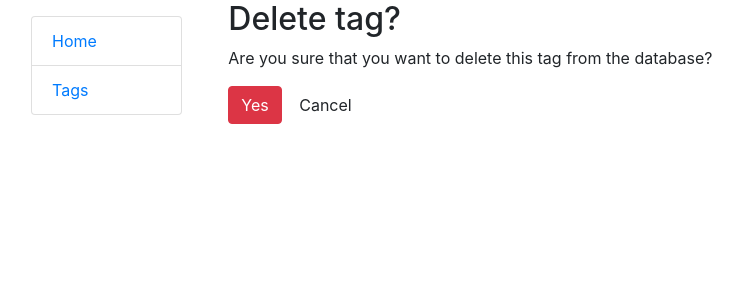
After one commit to vkrasnovyd/to-do-list, a Django app: page /tags/1/delete/ in a window 1280 px wide. The commit adds this page. Shown: the top 300 px of the page, without its empty margins (0-744 px from the left). Run offline with Django 5.2, Linux system fonts and the light colour scheme; tables that the repository leaves empty hold one stand-in row (values such as "Sample post"); some libraries are stand-ins or nearby versions.

Commit message:
Add TagDeleteView

```diff
--- a/TODO_list/urls.py
+++ b/TODO_list/urls.py
@@ -4,12 +4,14 @@ from TODO_list.views import (
     TagListView,
     TagCreateView,
     TagUpdateView,
+    TagDeleteView,
 )
 
 urlpatterns = [
     path("tags/", TagListView.as_view(), name="tags_list"),
     path("tags/create/", TagCreateView.as_view(), name="tags_create"),
     path("tags/<int:pk>/update/", TagUpdateView.as_view(), name="tags_update"),
+    path("tags/<int:pk>/delete/", TagDeleteView.as_view(), name="tags_delete"),
 ]
 
 app_name = "todo_list"
--- a/TODO_list/views.py
+++ b/TODO_list/views.py
@@ -31,3 +31,14 @@ class TagUpdateView(generic.UpdateView):
         context = super(TagUpdateView, self).get_context_data()
         context["form_object_name"] = "tag"
         return context
+
+
+class TagDeleteView(generic.DeleteView):
+    model = Tag
+    template_name = "confirm_delete.html"
+    success_url = reverse_lazy("todo_list:tags_list")
+
+    def get_context_data(self, **kwargs):
+        context = super(TagDeleteView, self).get_context_data()
+        context["object_name"] = "tag"
+        return context
--- /dev/null
+++ b/templates/confirm_delete.html
@@ -0,0 +1,17 @@
+{% extends 'base.htm' %}
+
+{% load crispy_forms_filters %}
+
+{% block title %}
+  Delete {{ object_name }}
+{% endblock %}
+
+{% block content %}
+  <h1 class="h2">Delete {{ object_name }}?</h1>
+  <p class="mb-0">Are you sure that you want to delete this {{ object_name }} from the database?</p>
+  <form action="" method="post" class="pt-3">
+    {% csrf_token %}
+    <input type="submit" value="Yes" class="btn btn-danger">
+    <a href="{{ request.GET.next }}" class="btn btn-gray-300">Cancel</a>
+  </form>
+{% endblock %}
--- a/templates/todo_list/tag_list.html
+++ b/templates/todo_list/tag_list.html
@@ -20,7 +20,7 @@
         <td>{{ tag.id }}</td>
         <td>{{ tag.name }}</td>
         <td><a href="{% url 'todo_list:tags_update' pk=tag.id %}?next={% url 'todo_list:tags_list' %}" class="btn btn-info">Update</a></td>
-        <td><a href="#" class="btn btn-danger">Delete</a></td>
+        <td><a href="{% url 'todo_list:tags_delete' pk=tag.id %}?next={% url 'todo_list:tags_list' %}" class="btn btn-danger">Delete</a></td>
       </tr>
     {% endfor %}
   {% else %}
```
